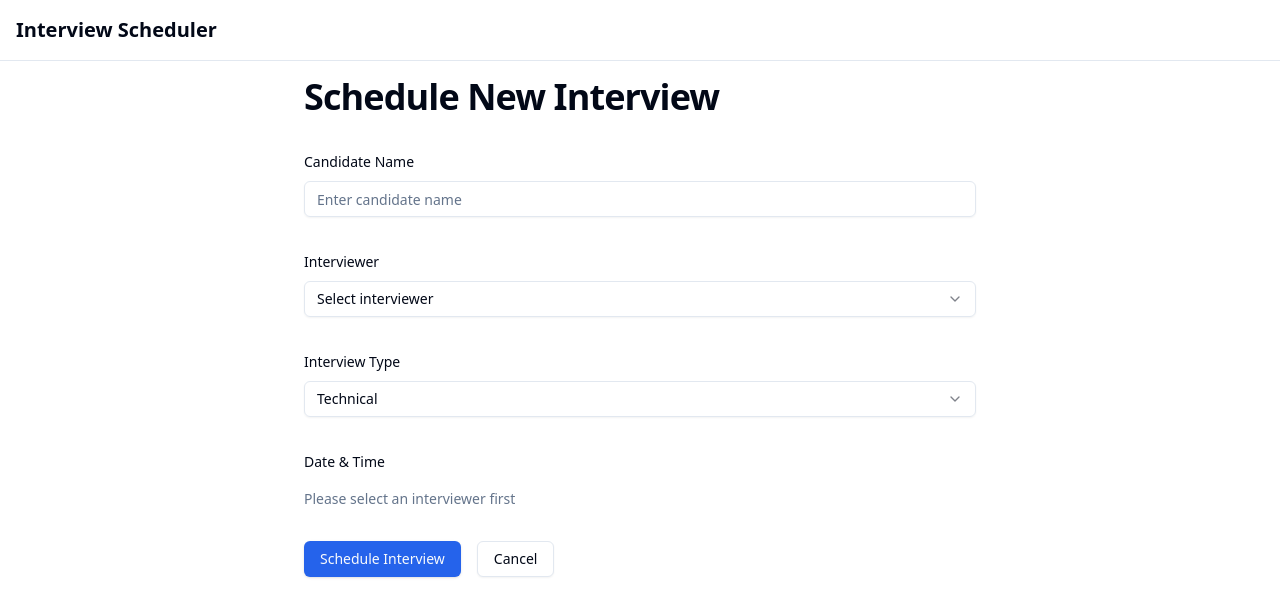
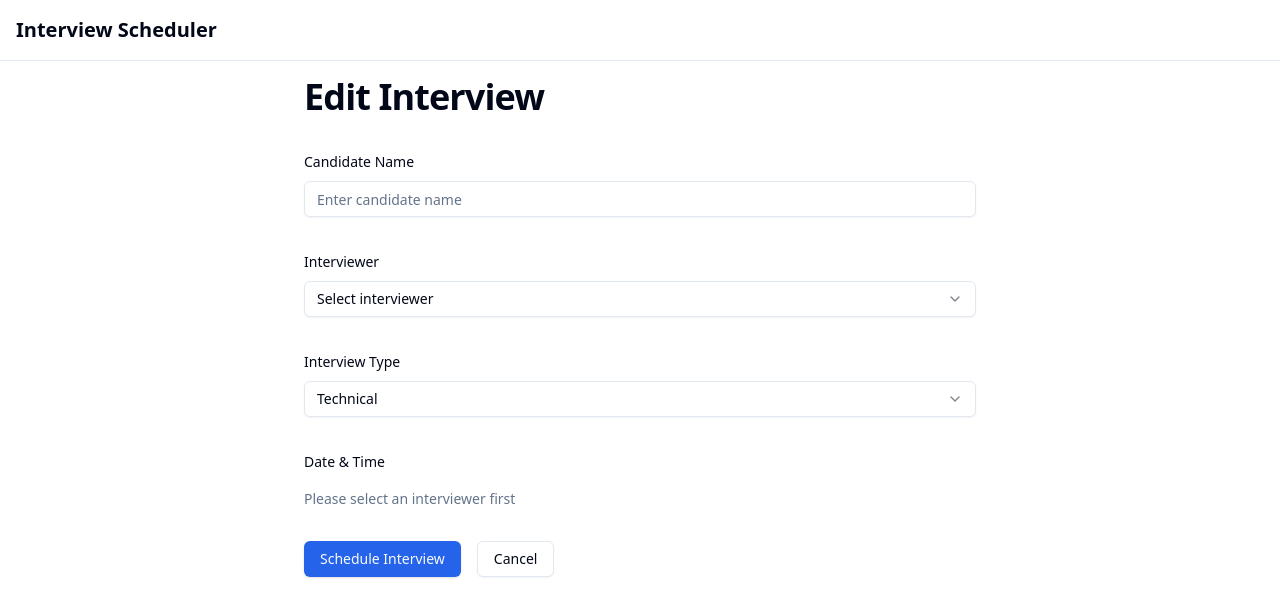
Before and after one commit to AmanJain18/interview-schedular, a React (Vite) app: page /edit/1 in a window 1280 px wide. Shown: the top 616 px of the page. Built offline with nearby package versions, Linux system fonts and the light colour scheme.

Commit message:
refactor DateTimePicker alignment, enhance interview filtering, and update Edit page title

```diff
--- a/src/components/interviews/DateTimePicker.tsx
+++ b/src/components/interviews/DateTimePicker.tsx
@@ -123,7 +123,7 @@ export default function DateTimePicker({
                                 : 'Pick a date'}
                         </Button>
                     </PopoverTrigger>
-                    <PopoverContent className='w-auto p-0' align='start'>
+                    <PopoverContent className='w-auto p-0' align='center'>
                         <Calendar
                             mode='single'
                             selected={
--- a/src/pages/Dashboard.tsx
+++ b/src/pages/Dashboard.tsx
@@ -26,14 +26,19 @@ const Dashboard = () => {
 
     // Filter interviews based on the selected filters
     const filteredInterviews = useMemo(() => {
-        return interviews.filter((interview) => {
+        return interviews
+            .filter((interview) => {
                 const matchesStatus =
                     statusFilter === 'all' || interview.status === statusFilter;
                 const matchesInterviewer =
                     interviewerFilter === 'all' ||
                     interview.interviewerName === interviewerFilter;
                 return matchesStatus && matchesInterviewer;
-        });
+            })
+            .sort(
+                (a, b) =>
+                    new Date(b.date).getTime() - new Date(a.date).getTime(),
+            );
     }, [interviews, statusFilter, interviewerFilter]);
 
     return (
--- a/src/pages/Edit.tsx
+++ b/src/pages/Edit.tsx
@@ -6,7 +6,7 @@ const Edit = () => {
     return (
         <div className='max-w-2xl mx-auto space-y-8 mt-4'>
             <h1 className='text-xl font-semibold sm:text-4xl md:font-bold tracking-tight'>
-                Schedule New Interview
+                Edit Interview
             </h1>
             <InterviewForm interviewId={id} />
         </div>
```
Lines whose indentation alone changed are shown as unchanged.
